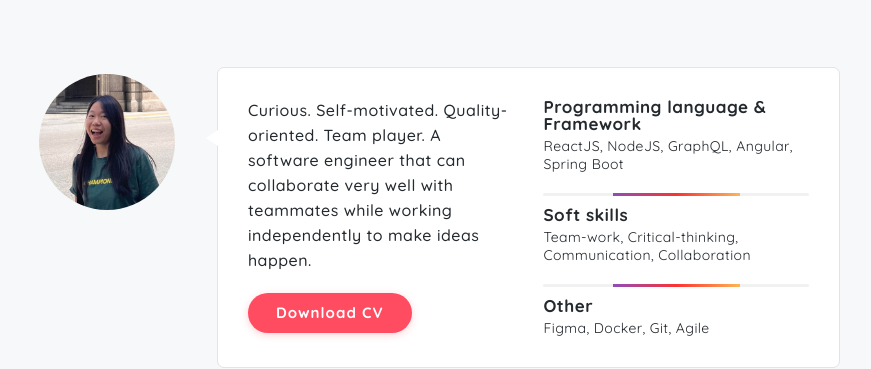
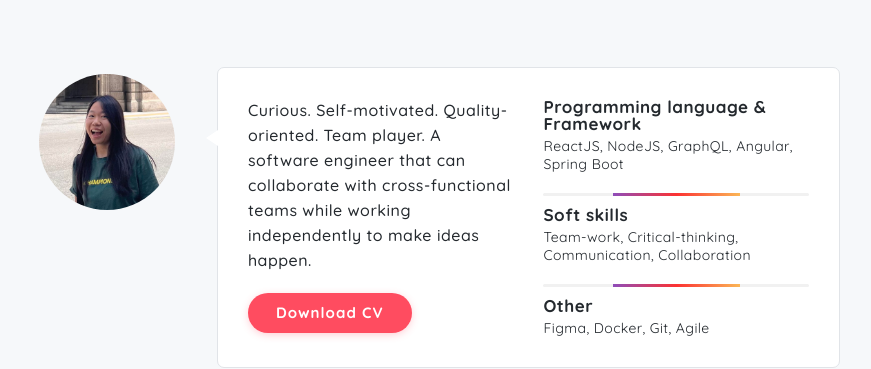
Before and after one commit to alwaysnacy/my-portfolio, a plain HTML site: page index.htm in a window 1280 px wide. Shown: the part 949-1318 px from the top of the page, without its empty margins (349-1220 px from the left). Drawn offline with Linux system fonts and the light colour scheme.

Commit message:
change introduction

```diff
--- a/index.htm
+++ b/index.htm
@@ -238,7 +238,7 @@
             <div class="introduce">
               <p>
                 Curious. Self-motivated. Quality-oriented. Team player. A software engineer that can collaborate
-                very well with teammates while working independently to make ideas happen.
+                with cross-functional teams while working independently to make ideas happen.
               </p>
 
               <div class="button-wrapper">
```
